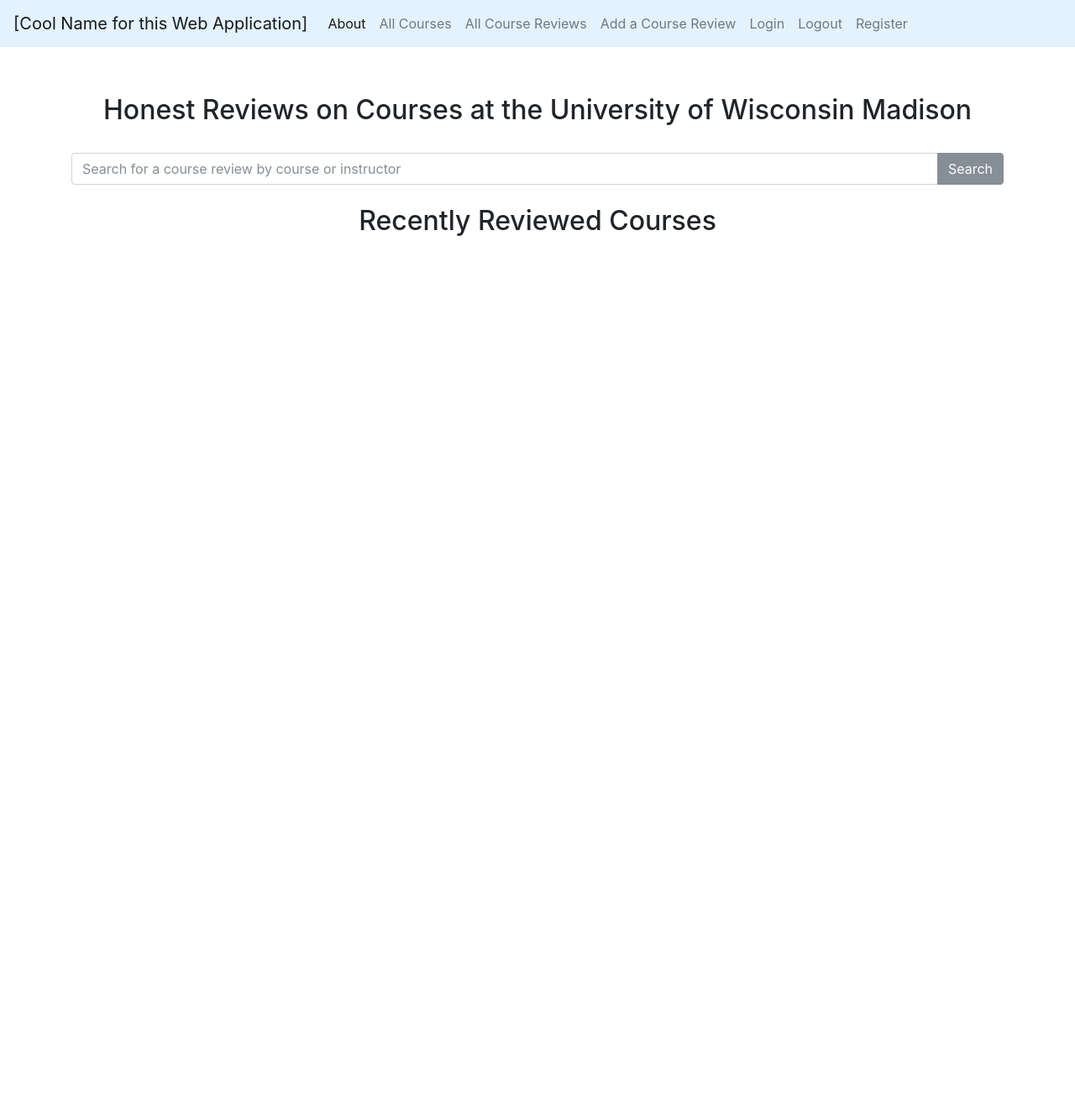
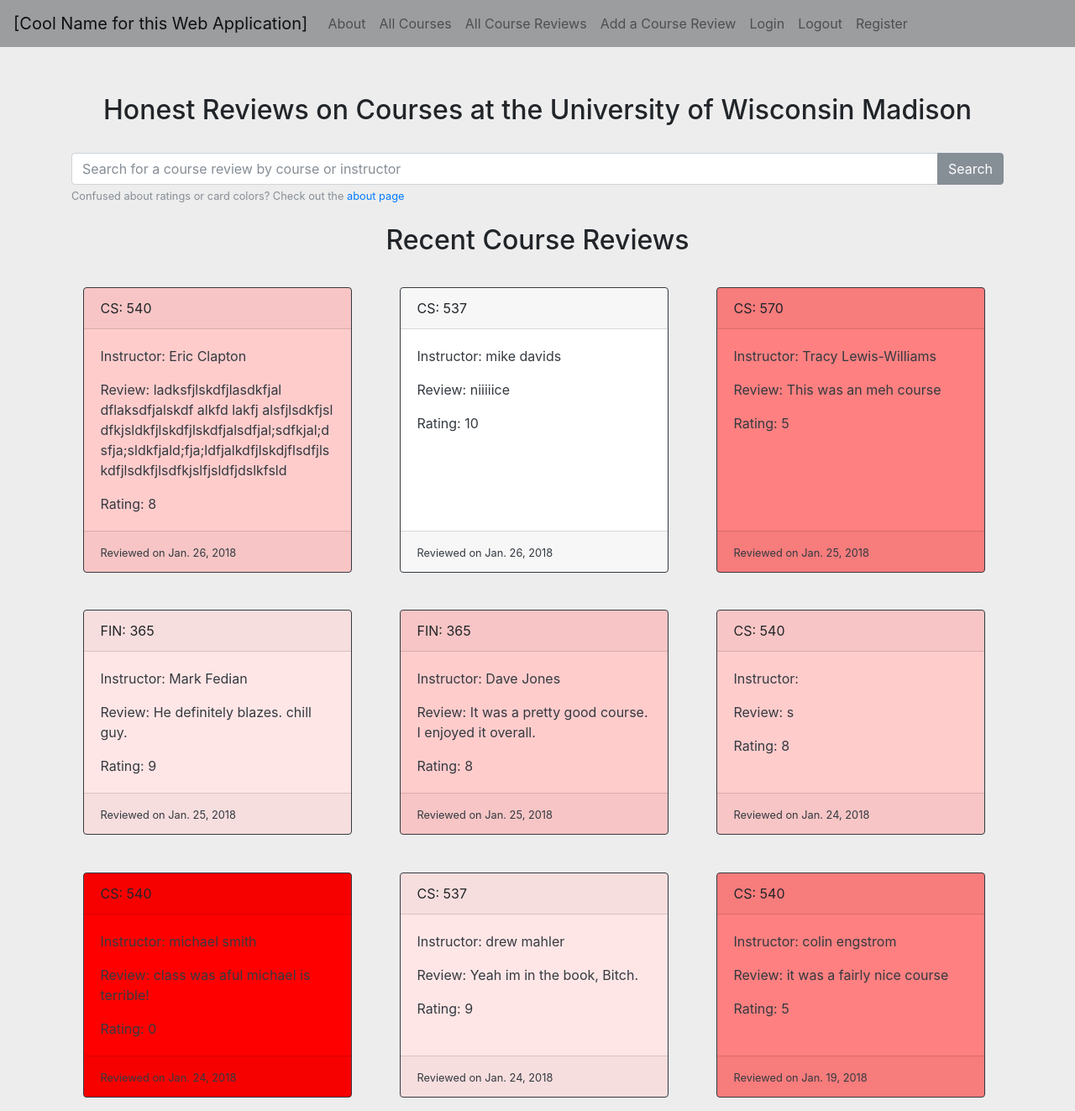
Before and after one commit to ejdweck/rate_courses, a Django app: page / in a window 1280 px wide. Shown: the whole page at 84% size. Before the commit the page ends 281 px from the top, so only its background shows below. Run offline with Django 3.2, Linux system fonts and the light colour scheme; data comes from the database, SQL or seed files in the repository; both versions use the stored data as it was after the commit; some libraries are stand-ins or nearby versions.

Commit message:
nearing first beta...

```diff
--- a/course/views.py
+++ b/course/views.py
@@ -11,11 +11,10 @@ import datetime
 
 def homepage(request):
     cursor = connection.cursor()
-    #query = 'SELECT Course.courseNumber, Course.courseName, Instructor.firstName, Instructor.lastName, CourseReview.review FROM Course, Instructor, CourseReview WHERE Course.courseId = CourseReview.courseId AND Instructor.professorID = CourseReview.professorId'
-    query = ''
+    query = 'SELECT * FROM course_coursereview, course_instructor WHERE course_coursereview.instructorId = course_instructor.instructorId ORDER BY reviewDate DESC LIMIT 9'
     cursor.execute(query)
-    reviews = cursor.fetchall()
-    return render(request, 'homepage.html', {'reviews': reviews})
+    course_reviews = cursor.fetchall()
+    return render(request, 'homepage.html', {'course_reviews': course_reviews})
 
 def about(request):
     return render(request, 'about.html')
@@ -29,7 +28,7 @@ def courses(request):
 
 def course_reviews(request):
     cursor = connection.cursor()
-    query = 'SELECT * FROM course_coursereview, course_instructor WHERE course_coursereview.instructorId = course_instructor.instructorId'
+    query = 'SELECT * FROM course_coursereview, course_instructor WHERE course_coursereview.instructorId = course_instructor.instructorId ORDER BY reviewDate DESC'
     #coursereviews = CourseReview.objects.filter(instructorId=1)
     #print(coursereviews.instructorFirstName)
     cursor.execute(query)
@@ -211,6 +210,8 @@ def search(request):
         if not courses:
             courses = CourseReview.objects.filter(courseDepartment__contains=courseDepartment)
         '''
+
+        # Search for courses
         cursor = connection.cursor()
         query = "SELECT * FROM Course_Course WHERE course_course.coursedepartment=" + "'" + courseDepartment +"'" + " AND course_course.coursenumber= " + "'" + courseNumber + "'"
         print(query)
@@ -221,5 +222,16 @@ def search(request):
             query = "SELECT * FROM Course_Course WHERE course_course.coursedepartment=" + "'" + courseDepartment +"'"
             cursor.execute(query)
             courses = cursor.fetchall()
-        return render(request, 'search.html', {'courses':courses})
+
+        #Search for individual course reviews
+        cursor = connection.cursor()
+        query = ""
+        cursor.execute(query)
+        course_reviews = cursor.fetchall()
+        print (course_reviews)
+        if(not course_reviews):
+            query = ""
+            cursor.execute(query)
+            course_reviews = cursor.fetchall()
+        return render(request, 'search.html', {'courses':courses, 'course_reviews':course_reviews})
     # Your code
--- a/rate_courses/settings.py
+++ b/rate_courses/settings.py
@@ -126,3 +126,5 @@ STATICFILES_DIRS = (
 STATIC_URL = '/static/'
 
 LOGIN_REDIRECT_URL = '/'
+
+LOGOUT_REDIRECT_URL = '/'
--- a/static/css/main.css
+++ b/static/css/main.css
@@ -114,3 +114,13 @@ body .ui-autocomplete .ui-menu-item .ui-state-focus {
 /* about page rules */
 .about-list {
 }
+
+/* background color */
+body {
+	background-color: #ededed;
+}
+
+/* rules for registration forms */
+#login-fields {
+	text-align: center;
+}
--- a/templates/homepage.html
+++ b/templates/homepage.html
@@ -14,22 +14,24 @@
 	        <button value="Search" type="text" id="search-submit" class="btn btn-secondary">Search</a>
 	      </span>
 	    </div>
+        <small id="help" class="form-text text-muted">Confused about ratings or card colors? Check out the <a href="{% url 'about' %}">about page</a> </small>
 	</form>
   </div>
 </div>
 <br>
 <div class="container">
-	<h2>Recently Reviewed Courses</h2>
+	<h2>Recent Course Reviews</h2>
 	<div class="card-deck">
-	 {% for course in reviews %}
-	    <div class="card border-dark mb-3" id="card_box">
-	    	<div class="card-header">	Professor: {{course.2}} {{course.3}}</div>
+	 {% for course in course_reviews %}
+	    <div class="card border-dark mb-3 color{{course.6}}" id="card_box">
+	    	<div class="card-header">{{course.0}}: {{course.1}}</div>
 		    <div class="card-body text-dark">
-		      <h4 class="card-title">{{course.0}}: {{course.1}}</h4>
-		      <p class="card-text">{{course.4}}</p>
+		        <p class="card-text">Instructor: {{course.9}} {{course.10}}</p>
+		        <p class="card-text">Review: {{course.5}}</p>
+		        <p id="cardRating" class="card-text">Rating: {{course.6}}</p>
 		    </div>
 		    <div class="card-footer">
-		      <small class="text-muted">Last updated 3 mins ago</small>
+		      <small class="text-dark">Reviewed on {{course.7}}</small>
 		    </div>
 		 </div>
 	  {% endfor %}
--- a/templates/index.html
+++ b/templates/index.html
@@ -23,14 +23,14 @@
 
   </head>
   <body>
-    <nav class="navbar navbar-expand-lg navbar-light" style="background-color: #e3f2fd;">
+    <nav class="navbar navbar-expand-lg navbar-light" style="background-color: #9c9d9e;">
       <a class="navbar-brand" href="/">[Cool Name for this Web Application]</a>
       <button class="navbar-toggler" type="button" data-toggle="collapse" data-target="#navbarNavAltMarkup" aria-controls="navbarNavAltMarkup" aria-expanded="false" aria-label="Toggle navigation">
         <span class="navbar-toggler-icon"></span>
       </button>
       <div class="collapse navbar-collapse" id="navbarNavAltMarkup">
         <div class="navbar-nav">
-          <a class="nav-item nav-link active" href="{% url 'about' %}">About<span class="sr-only">(current)</span></a>
+          <a class="nav-item nav-link" href="{% url 'about' %}">About</a>
           <a class="nav-item nav-link" href="{% url 'courses' %}">All Courses</a>
           <a class="nav-item nav-link" href="{% url 'course_reviews' %}">All Course Reviews</a>
           <a class="nav-item nav-link" href="{% url 'add_course_review' %}">Add a Course Review</a>
```
Also changed, not shown: templates/about.html (+26 -25 lines), templates/add_course_review_form.html (+0 -23 lines), templates/course_reviews.html (+14 -0 lines), templates/courses.html (+14 -0 lines), templates/registration/login.html (+11 -6 lines), templates/registration/signup.html (+11 -6 lines), templates/search.html (+14 -0 lines), data.db.
